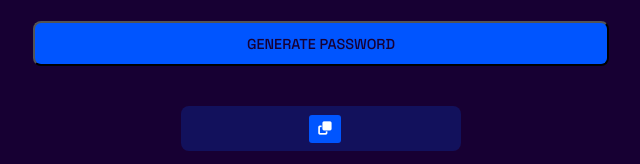
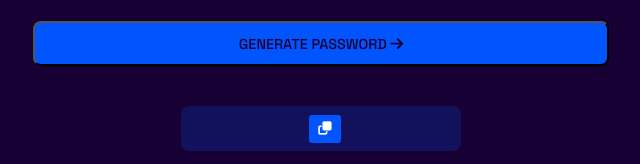
Before and after one commit to sobitp59/Scrimba-FDCP, a plain HTML site: page Module 3/password-generator/index.html in a window 1280 px wide. Shown: the part 442-606 px from the top of the page, 319-959 px from the left. Drawn offline with Linux system fonts and the light colour scheme; a web font is replaced by a local one.

Commit message:
pass-gene

```diff
--- a/Module 3/password-generator/index.html
+++ b/Module 3/password-generator/index.html
@@ -42,7 +42,7 @@
             </div>
         </div>
 
-        <button id="pass-gen-btn">GENERATE PASSWORD </button>
+        <button id="pass-gen-btn">GENERATE PASSWORD <i class="fa-solid fa-arrow-right"></i></button>
 
         <div class="passwords">
             <div class="password pass-word">
```
